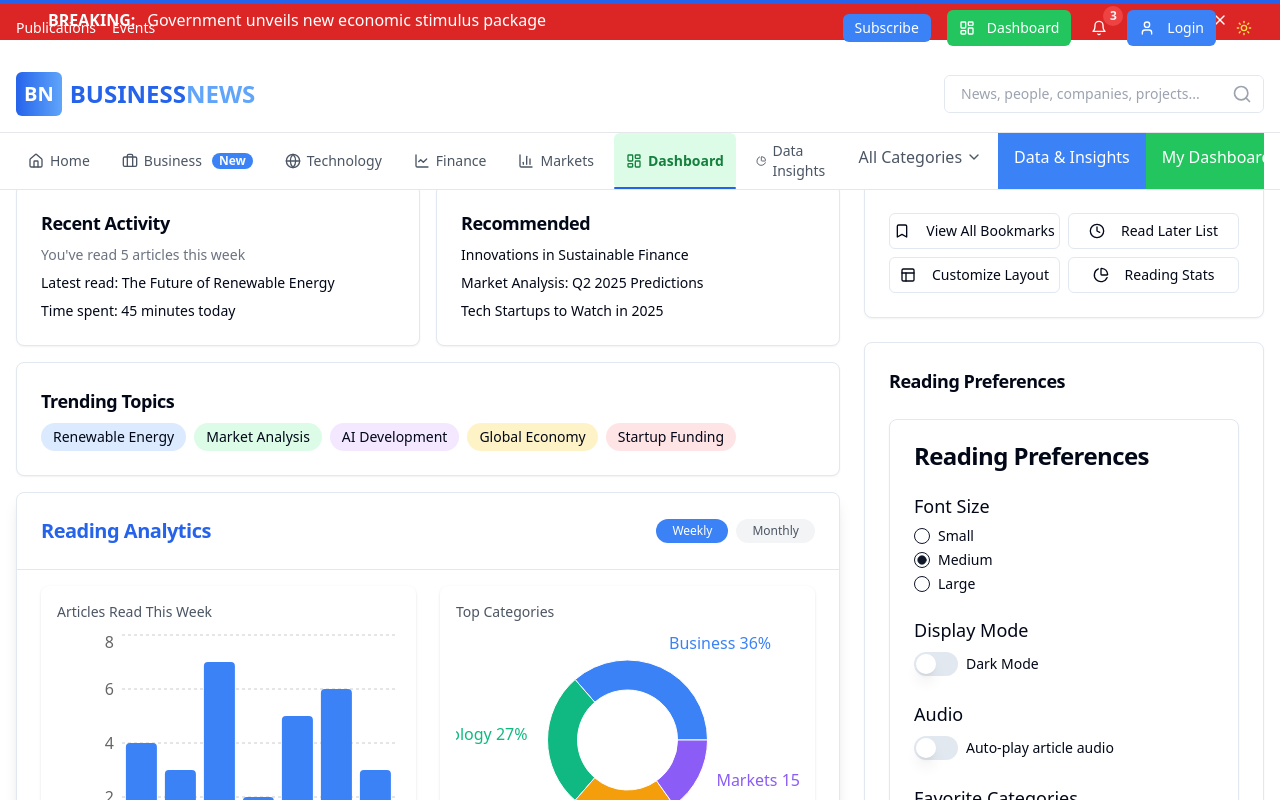
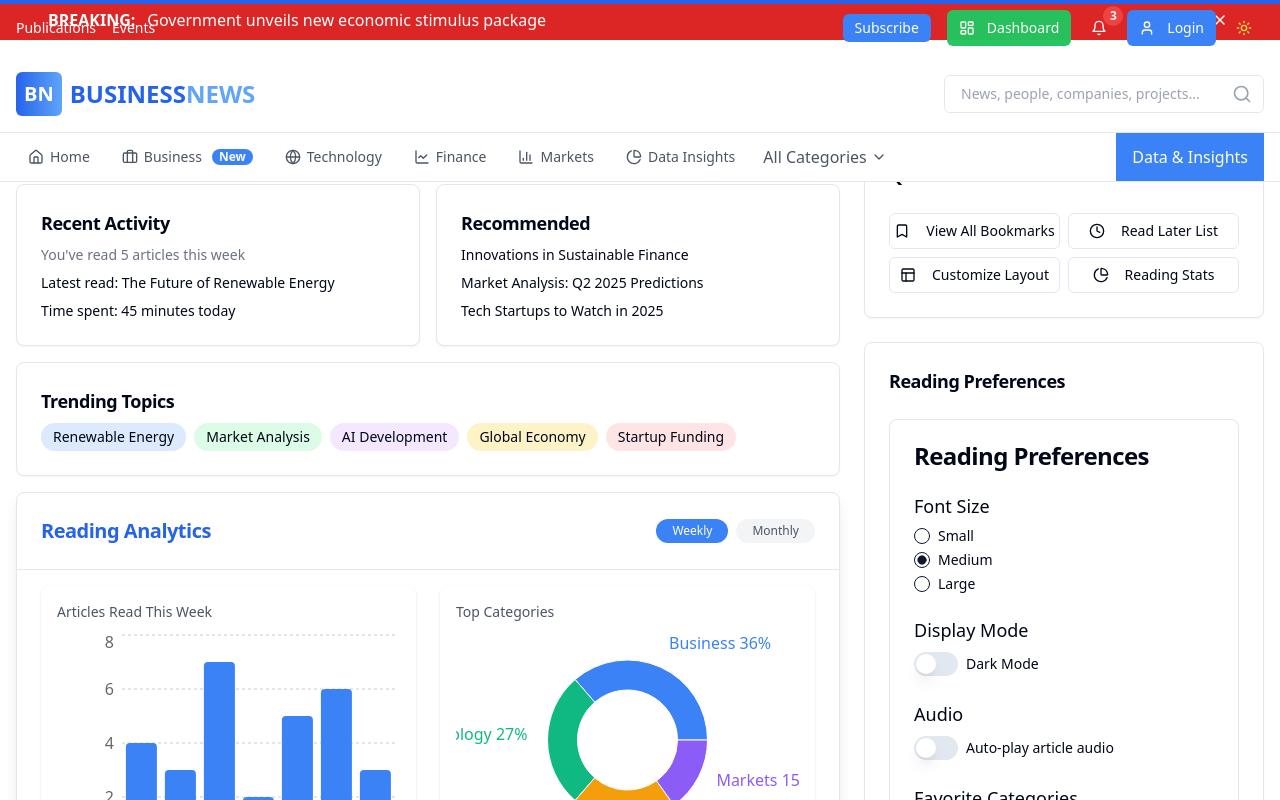
Before and after one commit to rajpoot767/click-to-clear-portal, a React (Vite) app: page /dashboard in a window 1280 px wide. Shown: the top 800 px of the page. Built offline with nearby package versions, Linux system fonts and the light colour scheme.

Commit message:
Fix: Dashboard button visibility
Conditionally render the dashboard button based on user login status.

```diff
--- a/src/components/EnhancedNavbar.tsx
+++ b/src/components/EnhancedNavbar.tsx
@@ -1,4 +1,3 @@
-
 import React, { useState, useEffect } from "react";
 import { Link } from "react-router-dom";
 import { Search, ChevronDown, User, Bell, LayoutDashboard, Menu, X } from "lucide-react";
@@ -88,7 +87,7 @@ const EnhancedNavbar = () => {
                 <Button
                   variant="ghost"
                   size="sm"
-                  className="bg-green-500 hover:bg-green-600 text-white hover:text-white transition-colors animate-fade-in"
+                  className="bg-green-500 hover:bg-green-600 text-white hover:text-white transition-colors animate-pulse"
                   asChild
                 >
                   <Link to="/dashboard">
@@ -226,11 +225,6 @@ const EnhancedNavbar = () => {
             </div>
 
             <Link to="/data-insights" className="px-4 py-3 whitespace-nowrap text-white bg-blue-500 hover:bg-blue-600 ml-auto">Data & Insights</Link>
-            {isLoggedIn && (
-              <Link to="/dashboard" className="px-4 py-3 whitespace-nowrap text-white bg-green-500 hover:bg-green-600">
-                My Dashboard
-              </Link>
-            )}
           </div>
         </div>
       </div>
--- a/src/components/NavLinks.tsx
+++ b/src/components/NavLinks.tsx
@@ -8,7 +8,6 @@ import {
   Globe,
   LineChart,
   BarChart3,
-  LayoutDashboard,
   PieChart
 } from "lucide-react";
 
@@ -21,7 +20,6 @@ const NavLinks = () => {
     { name: "Technology", path: "/category/technology", icon: Globe },
     { name: "Finance", path: "/category/finance", icon: LineChart },
     { name: "Markets", path: "/category/markets", icon: BarChart3 },
-    { name: "Dashboard", path: "/dashboard", icon: LayoutDashboard },
     { name: "Data Insights", path: "/data-insights", icon: PieChart },
   ];
 
@@ -36,8 +34,7 @@ const NavLinks = () => {
             key={link.path}
             to={link.path}
             className={`px-3 py-2 text-sm font-medium rounded-md hover:bg-gray-100 dark:hover:bg-gray-800 transition-colors relative flex items-center gap-1.5
-                      ${isActive ? 'text-blue-600 dark:text-blue-400 font-semibold' : 'text-gray-600 dark:text-gray-300'}
-                      ${link.name === 'Dashboard' ? 'bg-green-100 dark:bg-green-900 text-green-700 dark:text-green-300 hover:bg-green-200 dark:hover:bg-green-800' : ''}`}
+                      ${isActive ? 'text-blue-600 dark:text-blue-400 font-semibold' : 'text-gray-600 dark:text-gray-300'}`}
           >
             {link.icon && <link.icon size={16} />}
             <span>{link.name}</span>
```
